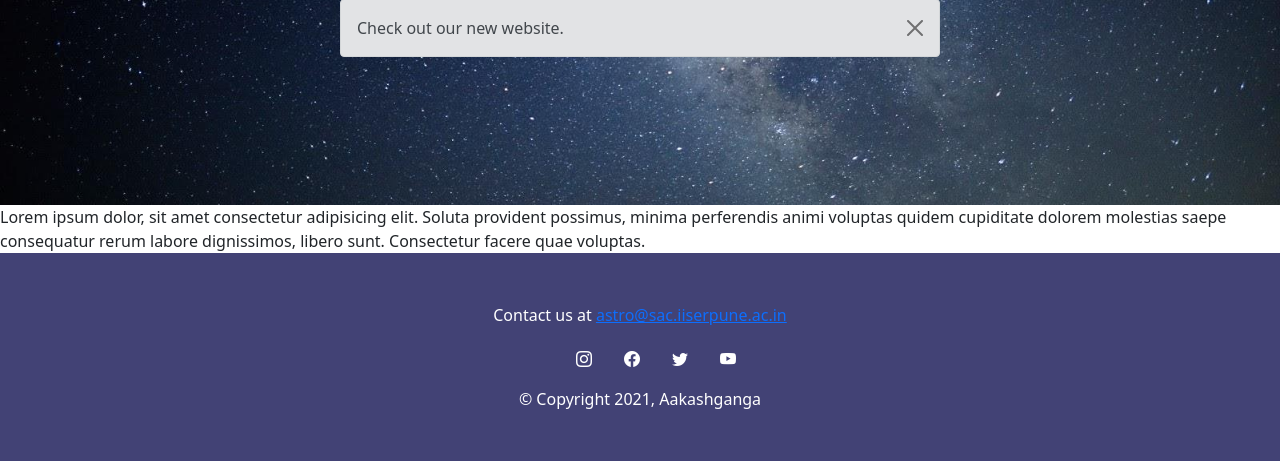
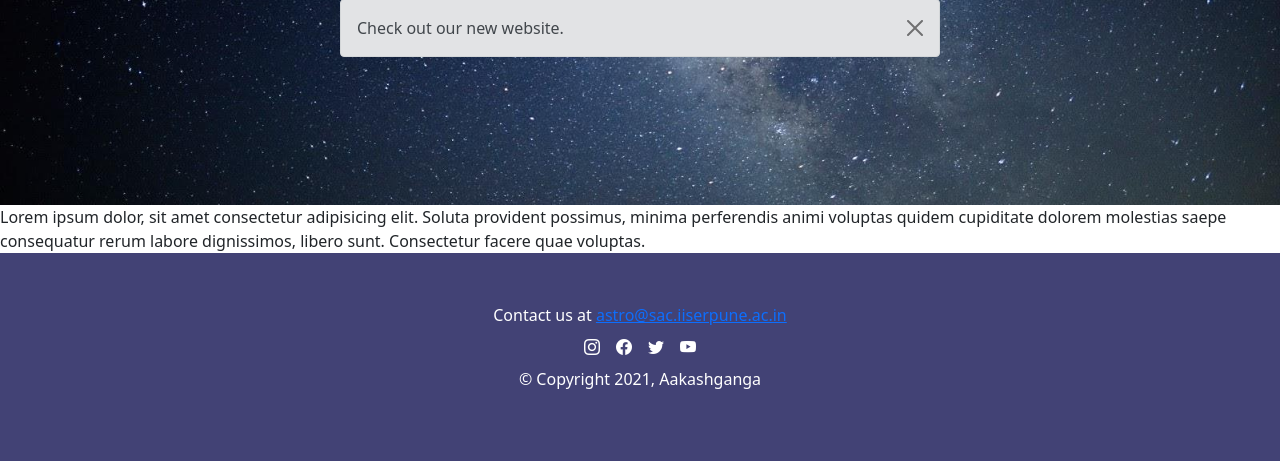
Before and after one commit to vigneshpai2003/Aakashganga, a Flask app: page / in a window 1280 px wide. Shown: the part 595-1056 px from the top of the page. After the commit the page ends 984 px from the top, so only its background shows below. Run offline with Flask 2, Linux system fonts and the light colour scheme; some libraries are stand-ins or nearby versions.

Commit message:
fixed footer

```diff
--- a/static/css/footer.css
+++ b/static/css/footer.css
@@ -5,9 +5,16 @@ footer {
 }
 
 .social-links {
-    margin-top: 20px;
+    margin-top: auto;
+    margin-bottom: auto;
     display: flex;
     justify-content: center;
+    list-style: none;
+    padding: 0;
+}
+
+.social-links li {
+    padding: 8px;
 }
 
 .social-links a {
--- a/templates/base.html
+++ b/templates/base.html
@@ -47,20 +47,20 @@
         <div class="contact">
             Contact us at <a href="mailto:astro@sac.iiserpune.ac.in">astro@sac.iiserpune.ac.in</a>
         </div>
-        <li class="social-links">
-            <ul><a href="https://www.instagram.com/aakashganga_iiserpune/" target="_blank">
+        <ul class="social-links">
+            <li><a href="https://www.instagram.com/aakashganga_iiserpune/" target="_blank">
                 <i class="bi-instagram"></i>
-            </a></ul>
-            <ul><a href="https://www.facebook.com/aakashganga.iiserpune/" target="_blank">
+            </a></li>
+            <li><a href="https://www.facebook.com/aakashganga.iiserpune/" target="_blank">
                 <i class="bi-facebook"></i>
-            </a></ul>
-            <ul><a href="https://twitter.com/Astro_IISERPune" target="_blank">
+            </a></li>
+            <li><a href="https://twitter.com/Astro_IISERPune" target="_blank">
                 <i class="bi-twitter"></i>
-            </a></ul>
-            <ul><a href="https://www.youtube.com/channel/UCo4fmI2-W6vLvX__NWLIsYw" target="_blank">
+            </a></li>
+            <li><a href="https://www.youtube.com/channel/UCo4fmI2-W6vLvX__NWLIsYw" target="_blank">
                 <i class="bi-youtube"></i>
-            </a></ul>
-        </li>
+            </a></li>
+        </ul>
         <div class="copyright">&copy; Copyright 2021, Aakashganga</div>
     </footer>
 
```
